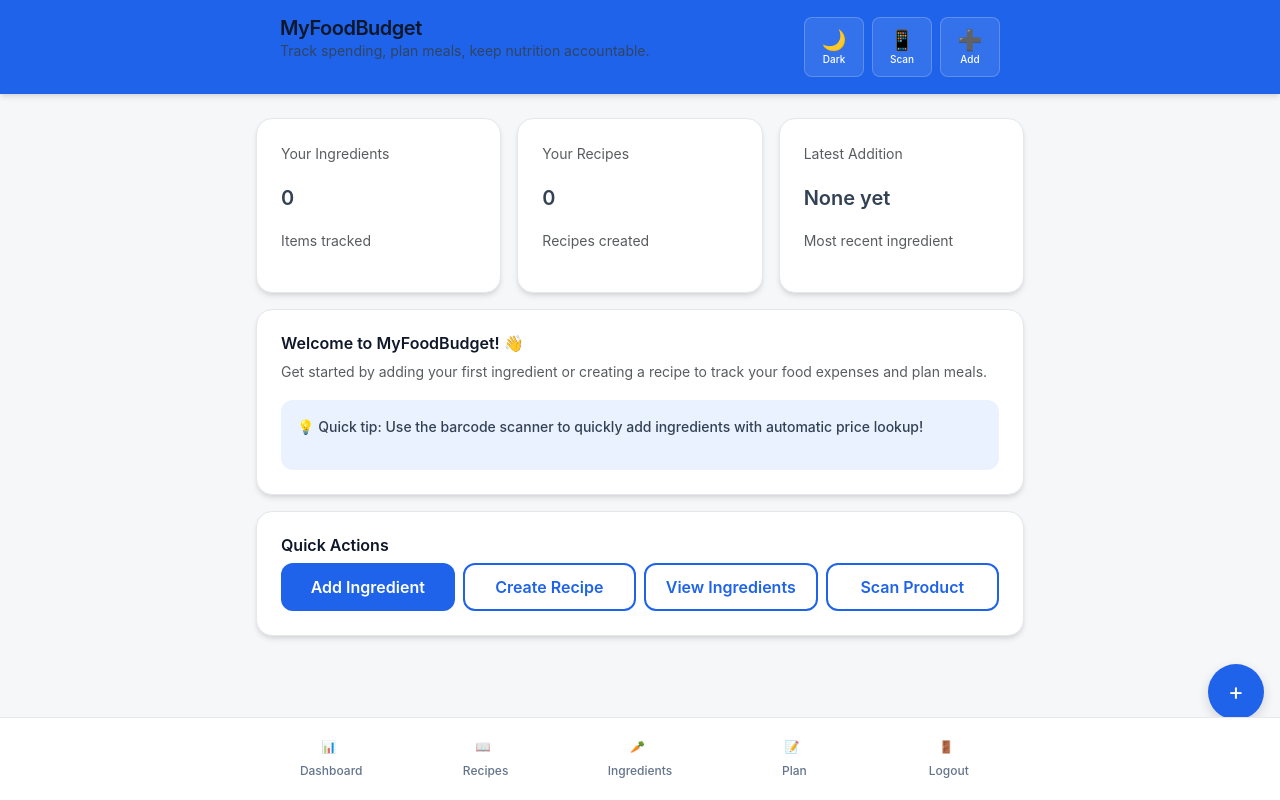
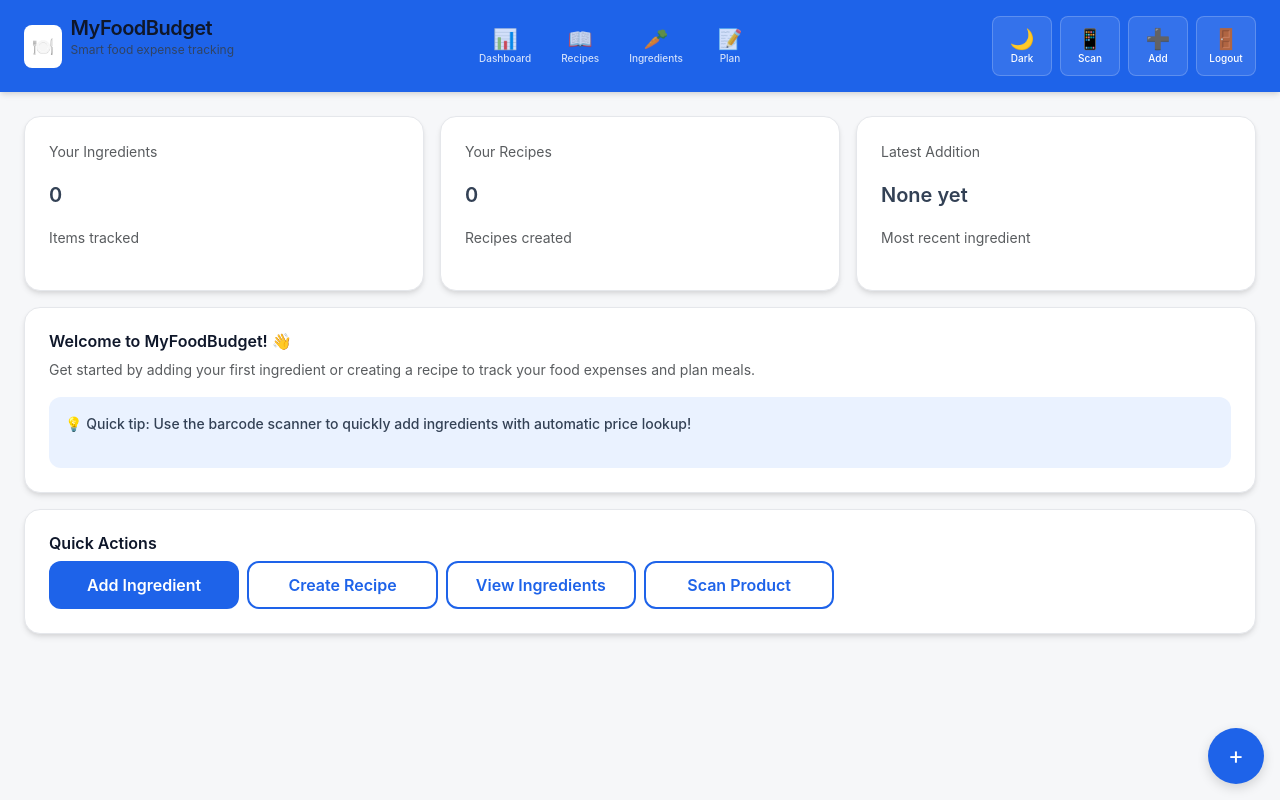
Before and after one commit to MTBonde/MyFoodBudget_v0.1, a Flask app: page / in a window 1280 px wide. Run offline with Flask 3, Linux system fonts and the light colour scheme; the visitor is signed in with stand-in values (Sample User, id 1); some libraries are stand-ins or nearby versions.

Commit message:
Enhance responsive design and layout improvements
- Replaced `max-w-screen-md` with `container-responsive` for consistent, scalable layout across all templates.
- Improved grid responsiveness with updated CSS classes for better column handling at various breakpoints.
- Refactored `header`, `main`, and `grid` components to align with modern design patterns.
- Updated `styles.css` with utility classes for responsive containers, navigation, and desktop-specific features.
- Enhanced navigation with new desktop-only `nav-item` styles and improved header branding.

```diff
--- a/static/css/styles.css
+++ b/static/css/styles.css
@@ -147,6 +147,27 @@
 .gap-2 { gap: 0.5rem; }
 .w-full { width: 100%; }
 .max-w-screen-md { max-width: 768px; }
+.max-w-screen-lg { max-width: 1024px; }
+.max-w-screen-xl { max-width: 1280px; }
+
+/* Responsive container classes */
+.container-responsive {
+  max-width: 768px;
+  margin-left: auto;
+  margin-right: auto;
+}
+
+@media (min-width: 768px) {
+  .container-responsive { max-width: 1024px; }
+}
+
+@media (min-width: 1024px) {
+  .container-responsive { max-width: 1200px; }
+}
+
+@media (min-width: 1280px) {
+  .container-responsive { max-width: 1400px; }
+}
 .mx-auto { margin-left: auto; margin-right: auto; }
 .text-xl { font-size: 1.25rem; }
 .text-lg { font-size: 1.125rem; }
@@ -178,6 +199,29 @@
   .sm\:grid-cols-2 { grid-template-columns: repeat(2, minmax(0, 1fr)); }
   .sm\:grid-cols-3 { grid-template-columns: repeat(3, minmax(0, 1fr)); }
   .sm\:grid-cols-4 { grid-template-columns: repeat(4, minmax(0, 1fr)); }
+}
+
+@media (min-width: 768px) {
+  .md\:grid-cols-2 { grid-template-columns: repeat(2, minmax(0, 1fr)); }
+  .md\:grid-cols-3 { grid-template-columns: repeat(3, minmax(0, 1fr)); }
+  .md\:grid-cols-4 { grid-template-columns: repeat(4, minmax(0, 1fr)); }
+  .md\:grid-cols-5 { grid-template-columns: repeat(5, minmax(0, 1fr)); }
+  .md\:grid-cols-6 { grid-template-columns: repeat(6, minmax(0, 1fr)); }
+}
+
+@media (min-width: 1024px) {
+  .lg\:grid-cols-2 { grid-template-columns: repeat(2, minmax(0, 1fr)); }
+  .lg\:grid-cols-3 { grid-template-columns: repeat(3, minmax(0, 1fr)); }
+  .lg\:grid-cols-4 { grid-template-columns: repeat(4, minmax(0, 1fr)); }
+  .lg\:grid-cols-5 { grid-template-columns: repeat(5, minmax(0, 1fr)); }
+  .lg\:grid-cols-6 { grid-template-columns: repeat(6, minmax(0, 1fr)); }
+}
+
+@media (min-width: 1280px) {
+  .xl\:grid-cols-2 { grid-template-columns: repeat(2, minmax(0, 1fr)); }
+  .xl\:grid-cols-3 { grid-template-columns: repeat(3, minmax(0, 1fr)); }
+  .xl\:grid-cols-4 { grid-template-columns: repeat(4, minmax(0, 1fr)); }
+  .xl\:grid-cols-6 { grid-template-columns: repeat(6, minmax(0, 1fr)); }
 }
 
 /* Base styles for mobile first */
@@ -436,6 +480,87 @@ p {
 /* Success state styling */
 .success-text { color: var(--success-600); }
 
+/* Form container responsive sizing */
+.form-container {
+  max-width: 100%;
+}
+
+@media (min-width: 768px) {
+  .form-container { max-width: 600px; margin-left: auto; margin-right: auto; }
+}
+
+/* Desktop navigation styles */
+.desktop-nav {
+  display: none; /* Hidden by default on mobile */
+}
+
+@media (min-width: 1024px) {
+  .desktop-nav {
+    display: flex !important; /* Show on desktop */
+  }
+}
+
+.desktop-nav .nav-item {
+  display: flex;
+  flex-direction: column;
+  align-items: center;
+  justify-content: center;
+  padding: 0.5rem 0.75rem;
+  border-radius: 0.5rem;
+  text-decoration: none;
+  color: rgba(255, 255, 255, 0.8);
+  background: transparent;
+  border: 1px solid transparent;
+  transition: all 0.2s ease;
+  min-width: 60px;
+  font-size: 0.75rem;
+  font-weight: 500;
+  cursor: pointer;
+}
+
+.desktop-nav .nav-item:hover {
+  background: rgba(255, 255, 255, 0.1);
+  color: white;
+  transform: translateY(-1px);
+}
+
+.desktop-nav .nav-item.active {
+  background: rgba(255, 255, 255, 0.2);
+  border: 1px solid rgba(255, 255, 255, 0.3);
+  color: white;
+}
+
+.desktop-nav .nav-icon {
+  font-size: 1.25rem;
+  margin-bottom: 0.25rem;
+  line-height: 1;
+}
+
+.desktop-nav .nav-text {
+  font-size: 0.625rem;
+  font-weight: 500;
+  line-height: 1;
+  white-space: nowrap;
+}
+
+/* Desktop layout improvements */
+@media (min-width: 1024px) {
+  /* Hide bottom navigation on desktop, show header nav */
+  .bottom-nav { display: none; }
+
+  /* Remove bottom padding when no bottom nav */
+  .desktop-main { padding-bottom: 1rem !important; }
+
+  /* Adjust floating button position */
+  .fab { bottom: 1rem; }
+}
+
+/* Mobile layout - hide desktop nav, show bottom nav */
+@media (max-width: 1023px) {
+  .desktop-nav { display: none !important; }
+  .bottom-nav { display: block; }
+}
+
 /* Additional utility classes for landing page */
 .w-8 { width: 2rem; }
 .h-8 { height: 2rem; }
@@ -449,3 +574,20 @@ p {
 .mt-1 { margin-top: 0.25rem; }
 .rounded-full { border-radius: 9999px; }
 .block { display: block; }
+
+/* Missing utility classes for responsive layout */
+.hidden { display: none; }
+
+/* Large screen utilities */
+.lg\\:flex { display: flex; }
+
+@media (min-width: 1024px) {
+  .lg\\:flex { display: flex !important; }
+  .hidden.lg\\:flex { display: flex !important; }
+}
+
+/* Ensure header brand link is clickable */
+header a {
+  cursor: pointer !important;
+  text-decoration: none;
+}
--- a/templates/index.html
+++ b/templates/index.html
@@ -5,9 +5,9 @@
 {% endblock %}
 
 {% block main %}
-    <section class="max-w-screen-md mx-auto mt-4 space-y-4" aria-label="Dashboard Overview">
+    <section class="container-responsive mt-4 space-y-4" aria-label="Dashboard Overview">
         <!-- Key Metrics Grid -->
-        <div class="grid grid-cols-1 sm:grid-cols-3 gap-3">
+        <div class="grid grid-cols-1 sm:grid-cols-3 md:grid-cols-3 lg:grid-cols-3 gap-3">
             <div class="surface border-app rounded-2xl shadow-md p-4">
                 <p class="text-sm text-muted">Your Ingredients</p>
                 <p class="mt-1 text-xl font-semibold">{{ ingredients_count or 0 }}</p>
@@ -54,7 +54,7 @@
         <!-- Quick Actions -->
         <div class="surface border-app rounded-2xl shadow-md p-4">
             <h2 class="text-base font-semibold mb-2">Quick Actions</h2>
-            <div class="grid grid-cols-2 sm:grid-cols-4 gap-2">
+            <div class="grid grid-cols-2 sm:grid-cols-4 md:grid-cols-4 lg:grid-cols-6 xl:grid-cols-6 gap-2">
                 <button class="btn-primary" aria-label="Add Ingredient Now" onclick="window.location.href='/add_ingredient'">Add Ingredient</button>
                 <button class="btn-secondary" aria-label="Create New Recipe" onclick="window.location.href='/add_meal'">Create Recipe</button>
                 <button class="btn-secondary" aria-label="View All Ingredients" onclick="window.location.href='/ingredients'">View Ingredients</button>
--- a/templates/landing.html
+++ b/templates/landing.html
@@ -4,7 +4,7 @@
 {% endblock %}
 
 {% block main %}
-    <div class="max-w-screen-md mx-auto mt-4 space-y-4">
+    <div class="container-responsive mt-4 space-y-4">
         <!-- Hero Section -->
         <section class="surface border-app rounded-2xl shadow-md p-4 text-center" aria-label="Welcome">
             <h1 class="text-xl font-semibold mb-2">Manage Your Food Budget Smartly</h1>
@@ -28,7 +28,7 @@
         <section class="space-y-3" aria-label="Key Features">
             <h2 class="text-lg font-semibold text-center">Everything You Need to Save Money</h2>
 
-            <div class="grid grid-cols-1 sm:grid-cols-3 gap-3">
+            <div class="grid grid-cols-1 sm:grid-cols-2 md:grid-cols-3 lg:grid-cols-3 xl:grid-cols-3 gap-3">
                 <div class="surface border-app rounded-2xl shadow-md p-4 text-center">
                     <div class="text-2xl mb-2">📱</div>
                     <h3 class="text-base font-semibold mb-1">Barcode Scanning</h3>
--- a/templates/layout.html
+++ b/templates/layout.html
@@ -22,11 +22,44 @@
 <body data-theme="light" class="min-h-screen flex flex-col app-bg">
     <!-- App Header -->
     <header class="sticky top-0 z-40 header-bg text-white shadow-md">
-        <div class="max-w-screen-md mx-auto px-4 py-3 flex items-center justify-between">
+        <div class="container-responsive mx-auto px-4 py-3">
+            <div class="flex items-center justify-between">
+                <!-- Brand/Logo Section -->
+                <div class="flex items-center gap-3">
+                    <a href="/" class="flex items-center gap-2 text-white hover:text-white">
+                        <div class="bg-white bg-opacity-20 rounded-lg p-2">
+                            <span class="text-lg">🍽️</span>
+                        </div>
                         <div>
                             <h1 class="text-xl font-semibold tracking-tight">MyFoodBudget</h1>
-                <p class="text-sm opacity-90">Track spending, plan meals, keep nutrition accountable.</p>
+                            <p class="text-xs opacity-90">Smart food expense tracking</p>
                         </div>
+                    </a>
+                </div>
+
+                <!-- Desktop Main Navigation (hidden on mobile) -->
+                {% if session["user_id"] %}
+                <nav class="desktop-nav items-center gap-1" aria-label="Main navigation">
+                    <a href="/" class="nav-item {{ 'active' if request.endpoint == 'index' }}">
+                        <span class="nav-icon">📊</span>
+                        <span class="nav-text">Dashboard</span>
+                    </a>
+                    <a href="/recipes" class="nav-item {{ 'active' if request.endpoint == 'recipes' }}">
+                        <span class="nav-icon">📖</span>
+                        <span class="nav-text">Recipes</span>
+                    </a>
+                    <a href="/ingredients" class="nav-item {{ 'active' if request.endpoint == 'ingredients' }}">
+                        <span class="nav-icon">🥕</span>
+                        <span class="nav-text">Ingredients</span>
+                    </a>
+                    <a href="/add_meal" class="nav-item {{ 'active' if request.endpoint == 'add_meal' }}">
+                        <span class="nav-icon">📝</span>
+                        <span class="nav-text">Plan</span>
+                    </a>
+                </nav>
+                {% endif %}
+
+                <!-- Utility Actions Section -->
                 <div class="flex items-center gap-2">
                     {% if not session["user_id"] %}
                     <!-- Guest user buttons -->
@@ -39,10 +72,10 @@
                         <span class="header-btn-text">Log In</span>
                     </a>
                     {% else %}
-                <!-- Logged in user buttons -->
+                    <!-- Logged in user utility buttons -->
                     <button id="theme-toggle" class="header-btn" aria-label="Toggle theme">
                         <span class="header-btn-icon" id="theme-icon">🌙</span>
-                    <span class="header-btn-text" id="theme-toggle-text">Dark</span>
+                        <span class="header-btn-text">Dark</span>
                     </button>
                     <button class="header-btn" aria-label="Quick scan" onclick="document.getElementById('scanProductBtn').click()">
                         <span class="header-btn-icon">📱</span>
@@ -52,7 +85,12 @@
                         <span class="header-btn-icon">➕</span>
                         <span class="header-btn-text">Add</span>
                     </a>
+                    <a href="/logout" class="header-btn">
+                        <span class="header-btn-icon">🚪</span>
+                        <span class="header-btn-text">Logout</span>
+                    </a>
                     {% endif %}
+                </div>
             </div>
         </div>
     </header>
@@ -77,7 +115,7 @@
         {% endif %}
     {% endwith %}
 
-    <main class="flex-1 overflow-y-auto pb-28 px-4" aria-live="polite">
+    <main class="flex-1 overflow-y-auto pb-28 px-4 desktop-main" aria-live="polite">
         {% block main %}{% endblock %}
     </main>
 
--- a/templates/login.html
+++ b/templates/login.html
@@ -5,7 +5,7 @@
 {% endblock %}
 
 {% block main %}
-<div class="max-w-screen-md mx-auto mt-4 px-4">
+<div class="container-responsive mt-4 px-4">
     <div class="space-y-4">
         <!-- Welcome back card -->
         <div class="surface border-app rounded-2xl shadow-md p-4 text-center">
--- a/templates/register.html
+++ b/templates/register.html
@@ -5,7 +5,7 @@
 {% endblock %}
 
 {% block main %}
-<div class="max-w-screen-md mx-auto mt-4 px-4">
+<div class="container-responsive mt-4 px-4">
     <div class="space-y-4">
         <!-- Welcome card -->
         <div class="surface border-app rounded-2xl shadow-md p-4 text-center">
```
Lines whose indentation alone changed are shown as unchanged.
